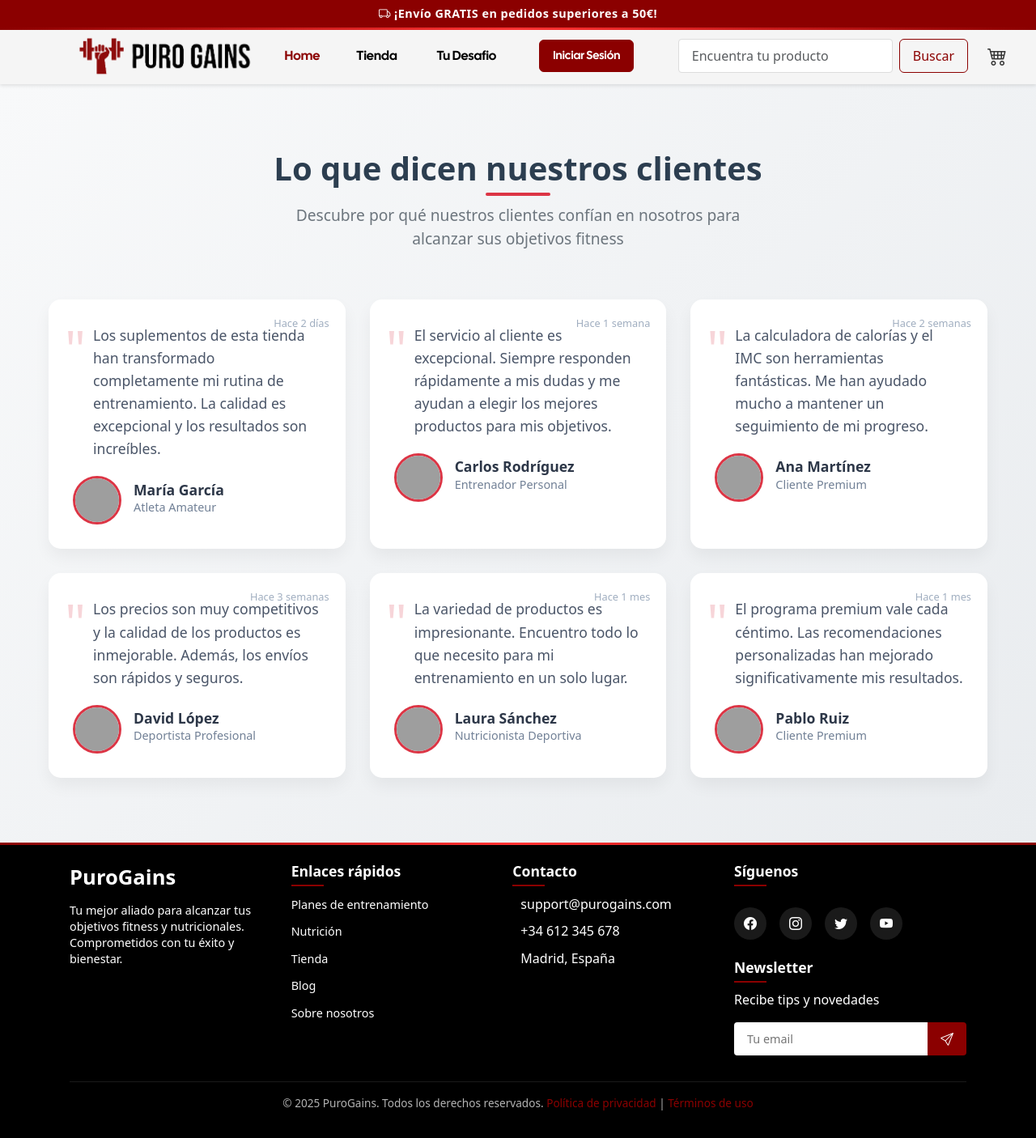
After one commit to diegocardonahernandez/TFG, a PHP site: template View/testimonials.php in a window 1280 px wide. The commit adds this page. Shown: the whole page at 81% size. Run offline with PHP 8.4, Linux system fonts and the light colour scheme; the template is opened without the code that fills it, so the values that code supplies are empty; some libraries are stand-ins or nearby versions; grey boxes are pictures that could not be loaded.

Commit message:
Search items and testimonials view

```diff
--- a/Controller/route.php
+++ b/Controller/route.php
@@ -61,11 +61,17 @@ switch ($method) {
             case '/profits':
                 renderLayout('premiumProfits');
                 break;
+            case '/testimonials':
+                renderLayout('testimonials');
+                break;
             case '/discounts':
                 require_once __DIR__ . '/../Controller/discountsController.php';
                 break;
             case '/cart':
                 require_once __DIR__ . '/../Controller/cartController.php';
+                break;
+            case '/search':
+                require_once __DIR__ . '/../Controller/searchController.php';
                 break;
             case '/getCategories':
                 require_once __DIR__ . '/../Controller/api/getCategories.php';
--- a/View/Partials/header.php
+++ b/View/Partials/header.php
@@ -21,10 +21,11 @@
     <link rel="stylesheet" href="/css/processProducts.css">
     <link rel="stylesheet" href="/css/discountsStyle.css">
     <link rel="stylesheet" href="/css/cartStyle.css">
+    <link rel="stylesheet" href="/css/searchStyle.css">
+    <link rel="stylesheet" href="/css/testimonialsStyle.css">
 </head>
 
 <body>
-    <!-- Añadida barra informativa de envíos -->
     <div class="shipping-info-bar">
         <p><i class="bi bi-truck"></i> ¡Envío GRATIS en pedidos superiores a 50€!</p>
     </div>
@@ -113,12 +114,11 @@
                     }
                     ?>
                 </ul>
-                <form class="d-flex" role="search" id="searchBar">
-                    <input class="form-control me-2" type="search" placeholder="Encuentra tu producto"
-                        aria-label="Search">
+                <form class="d-flex" role="search" id="searchBar" action="/search" method="GET">
+                    <input class="form-control me-2" type="search" name="q" placeholder="Encuentra tu producto"
+                        value="<?php echo isset($_GET['q']) ? $_GET['q'] : ''; ?>" aria-label="Search" required>
                     <button class="btn btn-outline-success" type="submit">Buscar</button>
                 </form>
-                <!-- Añadido icono del carrito -->
                 <div class="cart-icon-container">
                     <a href="/cart" class="cart-icon">
                         <i class="bi bi-cart4"></i>
--- a/View/home.php
+++ b/View/home.php
@@ -40,7 +40,7 @@
                         <p class="hero-subtitle">Productos de calidad para maximizar tu rendimiento</p>
                         <div class="hero-cta" id="btnsSlide2">
                             <a href="/products" class="btn btn-danger">Ver Productos</a>
-                            <a href="#testimonials" class="btn btn-outline">Testimonios</a>
+                            <a href="/testimonials" class="btn btn-outline">Testimonios</a>
                         </div>
                     </div>
                 </div>
--- /dev/null
+++ b/View/testimonials.php
@@ -0,0 +1,163 @@
+<section class="testimonials-section">
+    <div class="testimonials-container">
+        <div class="testimonials-header">
+            <h1 class="testimonials-title">Lo que dicen nuestros clientes</h1>
+            <p class="testimonials-subtitle">Descubre por qué nuestros clientes confían en nosotros para alcanzar sus
+                objetivos fitness</p>
+        </div>
+
+        <div class="testimonials-grid">
+            <!-- Testimonial 1 -->
+            <div class="testimonial-card">
+                <span class="testimonial-date">Hace 2 días</span>
+                <p class="testimonial-quote">Los suplementos de esta tienda han transformado completamente mi rutina de
+                    entrenamiento. La calidad es excepcional y los resultados son increíbles.</p>
+                <div class="testimonial-author">
+                    <img src="/imgs/ClientesTestimonios/maria.png" alt="María García" class="author-image">
+                    <div class="author-info">
+                        <h3 class="author-name">María García</h3>
+                        <p class="author-role">Atleta Amateur</p>
+                        <div class="rating">
+                            <i class="fas fa-star star"></i>
+                            <i class="fas fa-star star"></i>
+                            <i class="fas fa-star star"></i>
+                            <i class="fas fa-star star"></i>
+                            <i class="fas fa-star star"></i>
+                        </div>
+                    </div>
+                </div>
+            </div>
+
+            <!-- Testimonial 2 -->
+            <div class="testimonial-card">
+                <span class="testimonial-date">Hace 1 semana</span>
+                <p class="testimonial-quote">El servicio al cliente es excepcional. Siempre responden rápidamente a mis
+                    dudas y me ayudan a elegir los mejores productos para mis objetivos.</p>
+                <div class="testimonial-author">
+                    <img src="/imgs/ClientesTestimonios/carlos.png" alt="Carlos Rodríguez" class="author-image">
+                    <div class="author-info">
+                        <h3 class="author-name">Carlos Rodríguez</h3>
+                        <p class="author-role">Entrenador Personal</p>
+                        <div class="rating">
+                            <i class="fas fa-star star"></i>
+                            <i class="fas fa-star star"></i>
+                            <i class="fas fa-star star"></i>
+                            <i class="fas fa-star star"></i>
+                            <i class="fas fa-star-half-alt star"></i>
+                        </div>
+                    </div>
+                </div>
+            </div>
+
+            <!-- Testimonial 3 -->
+            <div class="testimonial-card">
+                <span class="testimonial-date">Hace 2 semanas</span>
+                <p class="testimonial-quote">La calculadora de calorías y el IMC son herramientas fantásticas. Me han
+                    ayudado mucho a mantener un seguimiento de mi progreso.</p>
+                <div class="testimonial-author">
+                    <img src="/imgs/ClientesTestimonios/ana.avif" alt="Ana Martínez" class="author-image">
+                    <div class="author-info">
+                        <h3 class="author-name">Ana Martínez</h3>
+                        <p class="author-role">Cliente Premium</p>
+                        <div class="rating">
+                            <i class="fas fa-star star"></i>
+                            <i class="fas fa-star star"></i>
+                            <i class="fas fa-star star"></i>
+                            <i class="fas fa-star star"></i>
+                            <i class="fas fa-star star"></i>
+                        </div>
+                    </div>
+                </div>
+            </div>
+
+            <!-- Testimonial 4 -->
+            <div class="testimonial-card">
+                <span class="testimonial-date">Hace 3 semanas</span>
+                <p class="testimonial-quote">Los precios son muy competitivos y la calidad de los productos es
+                    inmejorable. Además, los envíos son rápidos y seguros.</p>
+                <div class="testimonial-author">
+                    <img src="/imgs/ClientesTestimonios/david.png" alt="David López" class="author-image">
+                    <div class="author-info">
+                        <h3 class="author-name">David López</h3>
+                        <p class="author-role">Deportista Profesional</p>
+                        <div class="rating">
+                            <i class="fas fa-star star"></i>
+                            <i class="fas fa-star star"></i>
+                            <i class="fas fa-star star"></i>
+                            <i class="fas fa-star star"></i>
+                            <i class="fas fa-star star"></i>
+                        </div>
+                    </div>
+                </div>
+            </div>
+
+            <!-- Testimonial 5 -->
+            <div class="testimonial-card">
+                <span class="testimonial-date">Hace 1 mes</span>
+                <p class="testimonial-quote">La variedad de productos es impresionante. Encuentro todo lo que necesito
+                    para mi entrenamiento en un solo lugar.</p>
+                <div class="testimonial-author">
+                    <img src="/imgs/ClientesTestimonios/laura.png" alt="Laura Sánchez" class="author-image">
+                    <div class="author-info">
+                        <h3 class="author-name">Laura Sánchez</h3>
+                        <p class="author-role">Nutricionista Deportiva</p>
+                        <div class="rating">
+                            <i class="fas fa-star star"></i>
+                            <i class="fas fa-star star"></i>
+                            <i class="fas fa-star star"></i>
+                            <i class="fas fa-star star"></i>
+                            <i class="fas fa-star-half-alt star"></i>
+                        </div>
+                    </div>
+                </div>
+            </div>
+
+            <!-- Testimonial 6 -->
+            <div class="testimonial-card">
+                <span class="testimonial-date">Hace 1 mes</span>
+                <p class="testimonial-quote">El programa premium vale cada céntimo. Las recomendaciones personalizadas
+                    han mejorado significativamente mis resultados.</p>
+                <div class="testimonial-author">
+                    <img src="/imgs/ClientesTestimonios/pablo.png" alt="Pablo Ruiz" class="author-image">
+                    <div class="author-info">
+                        <h3 class="author-name">Pablo Ruiz</h3>
+                        <p class="author-role">Cliente Premium</p>
+                        <div class="rating">
+                            <i class="fas fa-star star"></i>
+                            <i class="fas fa-star star"></i>
+                            <i class="fas fa-star star"></i>
+                            <i class="fas fa-star star"></i>
+                            <i class="fas fa-star star"></i>
+                        </div>
+                    </div>
+                </div>
+            </div>
+        </div>
+    </div>
+</section>
+
+<script>
+document.addEventListener('DOMContentLoaded', function() {
+    const cards = document.querySelectorAll('.testimonial-card');
+
+    const observerOptions = {
+        threshold: 0.1
+    };
+
+    const observer = new IntersectionObserver((entries, observer) => {
+        entries.forEach(entry => {
+            if (entry.isIntersecting) {
+                entry.target.style.opacity = '1';
+                entry.target.style.transform = 'translateY(0)';
+                observer.unobserve(entry.target);
+            }
+        });
+    }, observerOptions);
+
+    cards.forEach(card => {
+        card.style.opacity = '0';
+        card.style.transform = 'translateY(20px)';
+        observer.observe(card);
+    });
+});
+</script>
--- /dev/null
+++ b/public/css/testimonialsStyle.css
@@ -0,0 +1,206 @@
+.testimonials-section {
+  padding: 80px 0;
+  background: linear-gradient(135deg, #f8f9fa 0%, #e9ecef 100%);
+}
+
+.testimonials-container {
+  max-width: 1200px;
+  margin: 0 auto;
+  padding: 0 20px;
+}
+
+.testimonials-header {
+  text-align: center;
+  margin-bottom: 60px;
+}
+
+.testimonials-title {
+  font-size: 2.5rem;
+  color: #2c3e50;
+  margin-bottom: 20px;
+  font-weight: 700;
+  position: relative;
+  display: inline-block;
+}
+
+.testimonials-title::after {
+  content: "";
+  position: absolute;
+  bottom: -10px;
+  left: 50%;
+  transform: translateX(-50%);
+  width: 80px;
+  height: 4px;
+  background: #dc3545;
+  border-radius: 2px;
+}
+
+.testimonials-subtitle {
+  font-size: 1.2rem;
+  color: #6c757d;
+  max-width: 600px;
+  margin: 0 auto;
+}
+
+.testimonials-grid {
+  display: grid;
+  grid-template-columns: repeat(auto-fit, minmax(300px, 1fr));
+  gap: 30px;
+  margin-top: 40px;
+}
+
+.testimonial-card {
+  background: white;
+  border-radius: 15px;
+  padding: 30px;
+  box-shadow: 0 10px 20px rgba(0, 0, 0, 0.05);
+  transition: transform 0.3s ease, box-shadow 0.3s ease;
+  position: relative;
+  overflow: hidden;
+}
+
+.testimonial-card:hover {
+  transform: translateY(-5px);
+  box-shadow: 0 15px 30px rgba(0, 0, 0, 0.1);
+}
+
+.testimonial-quote {
+  font-size: 1.1rem;
+  color: #4a5568;
+  line-height: 1.6;
+  margin-bottom: 20px;
+  position: relative;
+  padding-left: 25px;
+}
+
+.testimonial-quote::before {
+  content: '"';
+  font-size: 4rem;
+  color: #dc3545;
+  position: absolute;
+  left: -10px;
+  top: -20px;
+  opacity: 0.2;
+}
+
+.testimonial-author {
+  display: flex;
+  align-items: center;
+  gap: 15px;
+}
+
+.author-image {
+  width: 60px;
+  height: 60px;
+  border-radius: 50%;
+  object-fit: cover;
+  border: 3px solid #dc3545;
+}
+
+.author-info {
+  flex-grow: 1;
+}
+
+.author-name {
+  font-size: 1.1rem;
+  font-weight: 600;
+  color: #2d3748;
+  margin: 0;
+}
+
+.author-role {
+  font-size: 0.9rem;
+  color: #718096;
+  margin: 0;
+}
+
+.rating {
+  display: flex;
+  gap: 5px;
+  color: #fbbf24;
+  margin-top: 5px;
+}
+
+.testimonial-date {
+  font-size: 0.8rem;
+  color: #a0aec0;
+  position: absolute;
+  top: 20px;
+  right: 20px;
+}
+
+/* Animaciones */
+@keyframes fadeIn {
+  from {
+    opacity: 0;
+    transform: translateY(20px);
+  }
+  to {
+    opacity: 1;
+    transform: translateY(0);
+  }
+}
+
+.testimonial-card {
+  animation: fadeIn 0.6s ease-out forwards;
+}
+
+.testimonial-card:nth-child(2) {
+  animation-delay: 0.2s;
+}
+
+.testimonial-card:nth-child(3) {
+  animation-delay: 0.4s;
+}
+
+/* Responsive Design */
+@media (max-width: 768px) {
+  .testimonials-section {
+    padding: 60px 0;
+  }
+
+  .testimonials-title {
+    font-size: 2rem;
+  }
+
+  .testimonials-subtitle {
+    font-size: 1rem;
+  }
+
+  .testimonials-grid {
+    grid-template-columns: 1fr;
+    gap: 20px;
+  }
+}
+
+/* Efectos de hover adicionales */
+.testimonial-card::after {
+  content: "";
+  position: absolute;
+  top: 0;
+  left: 0;
+  width: 100%;
+  height: 100%;
+  background: linear-gradient(
+    135deg,
+    rgba(220, 53, 69, 0.1) 0%,
+    rgba(0, 0, 0, 0) 100%
+  );
+  opacity: 0;
+  transition: opacity 0.3s ease;
+  pointer-events: none;
+}
+
+.testimonial-card:hover::after {
+  opacity: 1;
+}
+
+/* Estilos para las estrellas de valoración */
+.star {
+  color: #fbbf24;
+  font-size: 1rem;
+}
+
+.star-empty {
+  color: #e2e8f0;
+}
```
Also changed, not shown: Controller/searchController.php (added, +17 -0 lines), Model/Classes/Product.php (+13 -1 lines), View/search.php (added, +87 -0 lines), public/css/searchStyle.css (added, +228 -0 lines). Lines whose indentation alone changed are shown as unchanged.
